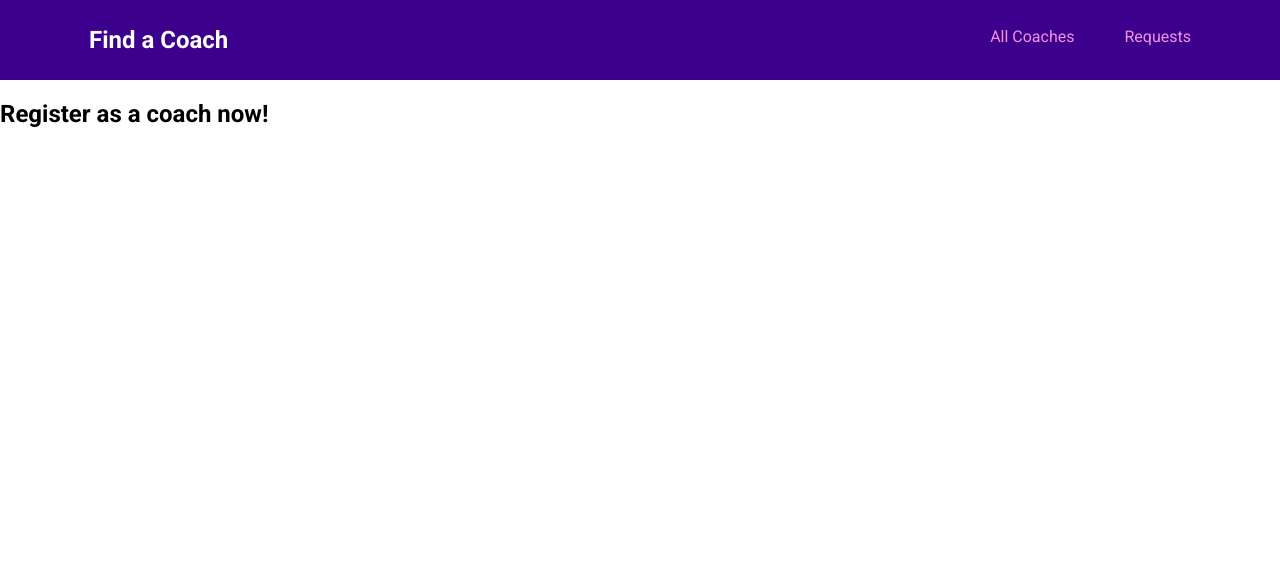
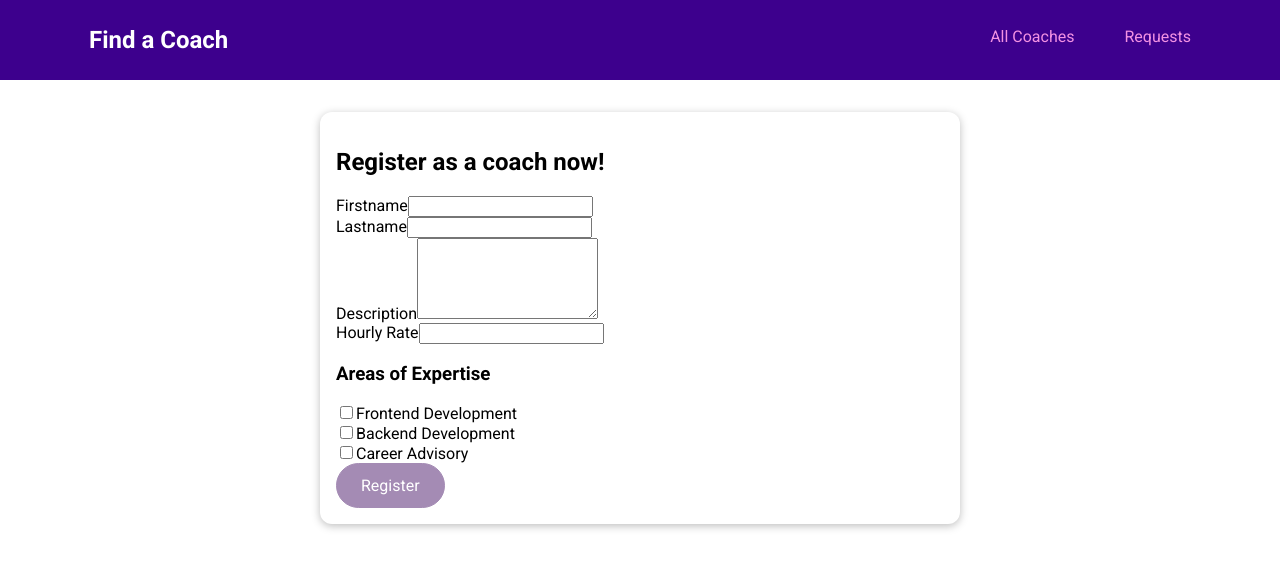
Before and after one commit to sidneyfranciscodev/find-a-coach-vue, a Vue app: page /register in a window 1280 px wide. Shown: the top 568 px of the page. Built offline with nearby package versions, Linux system fonts and the light colour scheme.

Commit message:
add: CoachForm to CoachRegistration.vue

```diff
--- a/src/pages/coaches/CoachRegistration.vue
+++ b/src/pages/coaches/CoachRegistration.vue
@@ -1,6 +1,12 @@
 <template>
   <section>
-    <h2>Register as a coach now!</h2>
-
+    <base-card>
+      <h2>Register as a coach now!</h2>
+      <coach-form></coach-form>
+    </base-card>
   </section>
 </template>
+
+<script setup>
+import CoachForm from '@/components/coaches/CoachForm.vue';
+</script>
```
